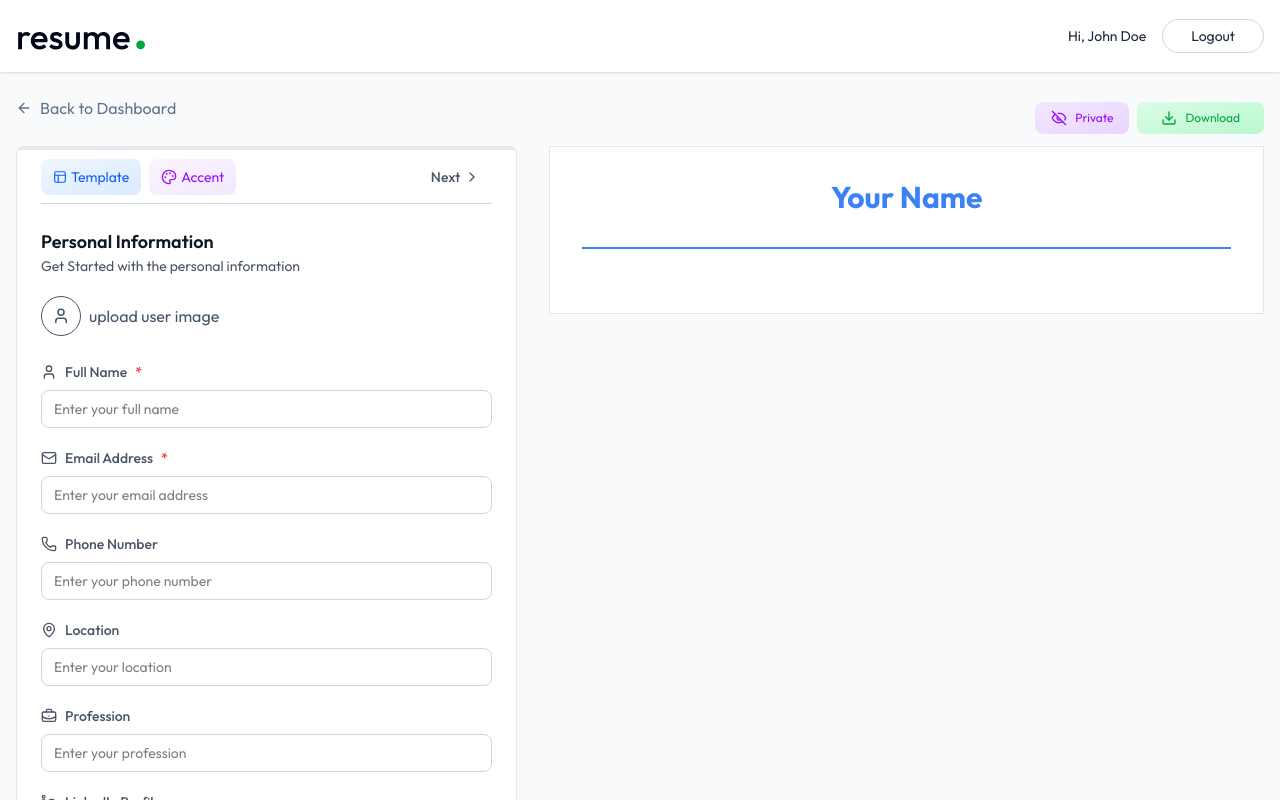
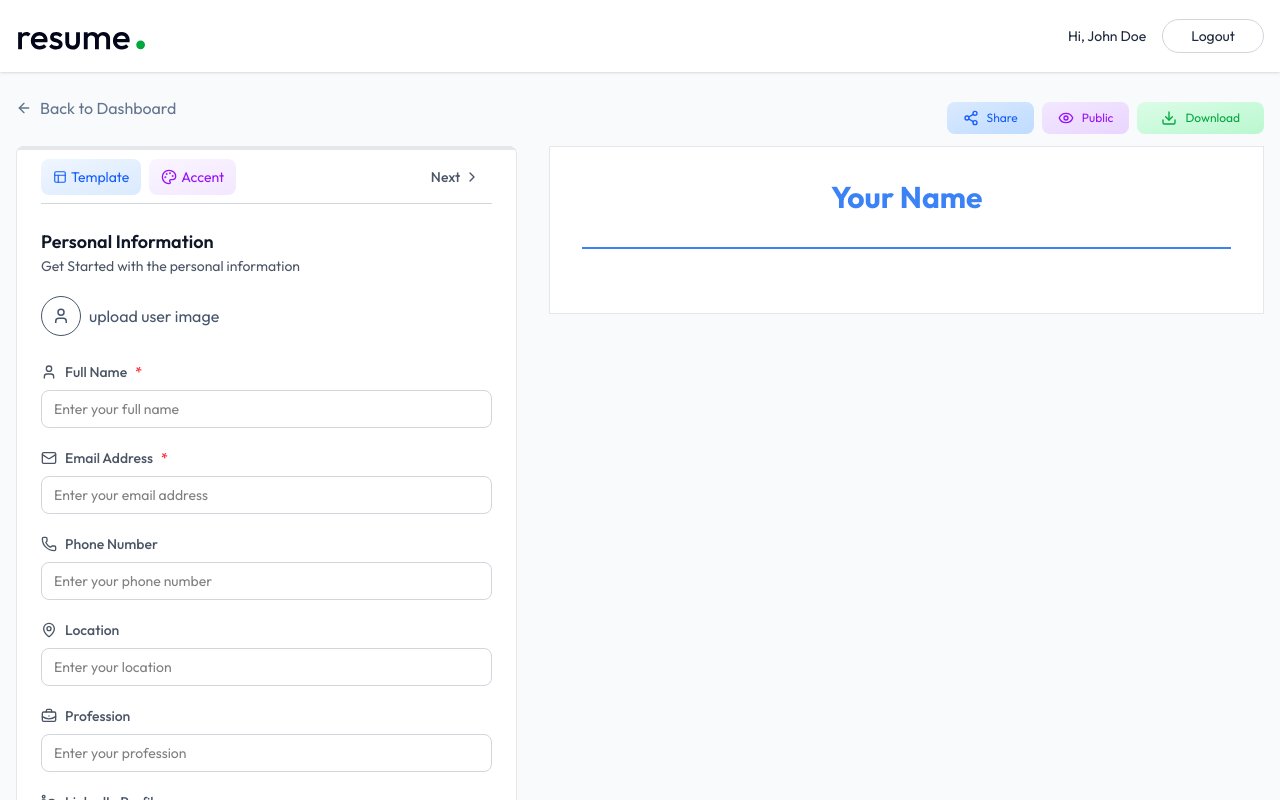
Before and after one commit to trnahnh/Resume-Hippocrates, a React (Vite) app in the folder client/: page /app/builder/1 in a window 1280 px wide. Both pictures are taken after a click on the button "Private". Shown: the top 800 px of the page. Built offline with nearby package versions, Linux system fonts and the light colour scheme; the HTML template or start-up script is replaced by a standard one.

Commit message:
Preview and Loader form

```diff
--- /dev/null
+++ b/client/src/components/Loader.jsx
@@ -0,0 +1,11 @@
+import React from 'react'
+
+const Loader = () => {
+  return (
+    <div className='flex items-center justify-center h-screen'>
+        <div className='size-12 border-3 border-gray-400 border-t-transparent rounded-full animate-spin'></div>
+    </div>
+  )
+}
+
+export default Loader
--- a/client/src/pages/Preview.jsx
+++ b/client/src/pages/Preview.jsx
@@ -1,9 +1,44 @@
-import React from 'react'
+import React, { useEffect, useState } from 'react'
+import { useParams } from 'react-router-dom'
+import { dummyResumeData } from '../assets/assets'
+import ResumePreview from '../components/ResumePreview'
+import Loader from '../components/Loader'
+import { ArrowLeftIcon } from 'lucide-react'
 
 const Preview = () => {
-  return (
+
+  const { resumeId } = useParams()
+
+  const [isLoading, setIsLoading] = useState(true)
+
+  const [resumeData, setResumeData] = useState(null)
+
+  const loadResume = async () => {
+    setResumeData(dummyResumeData.find(resume => resume._id === resumeId || null))
+    setIsLoading(false)
+  }
+
+  useEffect(() => {
+    loadResume()
+  }, [])
+
+  return resumeData ? (
+    <div className='bg-slate-100'>
+      <div className='max-w-3xl mx-auto py-10'>
+        <ResumePreview data={resumeData} template={resumeData.template} accentColor={resumeData.accent_color} classes='py-4 bg-white'/>
+      </div>
+    </div>
+  ) : (
     <div>
-        <h1>Preview Page</h1>
+      {isLoading ? <Loader /> : (
+        <div className='flex flex-col items-center justify-center h-screen'>
+          <p className='text-center text-6xl text-slate-400 font-medium'>Resume not found</p>
+          <a href="/"  className='mt-6 bg-green-500 hover:bg-green-600 text-white rounded-full px-6 h-9 m-1 ring-offset-1 ring-1 ring-green-400 flex items-center transition-colors'>
+            <ArrowLeftIcon className='mr-2 size-4'/>
+            go to home page
+          </a>
+        </div>
+      )}
     </div>
   )
 }
--- a/client/src/pages/ResumeBuilder.jsx
+++ b/client/src/pages/ResumeBuilder.jsx
@@ -55,6 +55,25 @@ const ResumeBuilder = () => {
   useEffect(() => {
     loadExistingResume()
   }, [])
+
+  const changeResumeVisibility = async() => {
+    setResumeData({...resumeData, public: !resumeData.public})
+  }
+
+  const handleShare = () => {
+    const frontendUrl = window.location.href.split('/app/')[0];
+    const resumeUrl = frontendUrl + '/view/' + resumeId;
+
+    if (navigator.share) {
+      navigator.share({url: resumeUrl, text: "My Resume", })
+    } else {
+      alert('Share not supported on this browser.')
+    }
+  }
+
+  const downloadResume = () => {
+    window.print();
+  }
 
   return (
     <div>
@@ -127,15 +146,15 @@ const ResumeBuilder = () => {
               <div className='relative w-full'>
                 <div className='absolute bottom-3 left-0 right-0 flex items-center justify-end gap-2'>
                   {resumeData.public && (
-                    <button className='flex items-center p-2 px-4 gap-2 text-xs bg-gradient-to-br from-blue-100 to-blue-200 text-blue-600 rounded-lg ring-blue-300 hover:ring transition-colors'>
-                      <Share2Icon className='size-4'/>
+                    <button onClick={handleShare} className='flex items-center p-2 px-4 gap-2 text-xs bg-gradient-to-br from-blue-100 to-blue-200 text-blue-600 rounded-lg ring-blue-300 hover:ring transition-colors'>
+                      <Share2Icon className='size-4'/> Share
                     </button>
                   )}
-                  <button className='flex items-center p-2 px-4 gap-2 text-xs bg-gradient-to-br from-purple-100 to-purple-200 text-purple-600 ring-purple-300 rounded-lg hover:ring transition-colors'>
+                  <button onClick={changeResumeVisibility} className='flex items-center p-2 px-4 gap-2 text-xs bg-gradient-to-br from-purple-100 to-purple-200 text-purple-600 ring-purple-300 rounded-lg hover:ring transition-colors'>
                     {resumeData.public ? <EyeIcon className='size-4'/> : <EyeOffIcon className='size-4'/>}
                     {resumeData.public ? 'Public' : 'Private'}
                   </button>
-                  <button className='flex items-center gap-2 px-6 py-2 text-xs bg-gradient-to-br from-green-100 to-green-200 text-green-600 rounded-lg ring-green-300 hover:ring transition-colors'>
+                  <button onClick={downloadResume} className='flex items-center gap-2 px-6 py-2 text-xs bg-gradient-to-br from-green-100 to-green-200 text-green-600 rounded-lg ring-green-300 hover:ring transition-colors'>
                     <DownloadIcon className='size-4'/> Download
                   </button>
                 </div>
```
